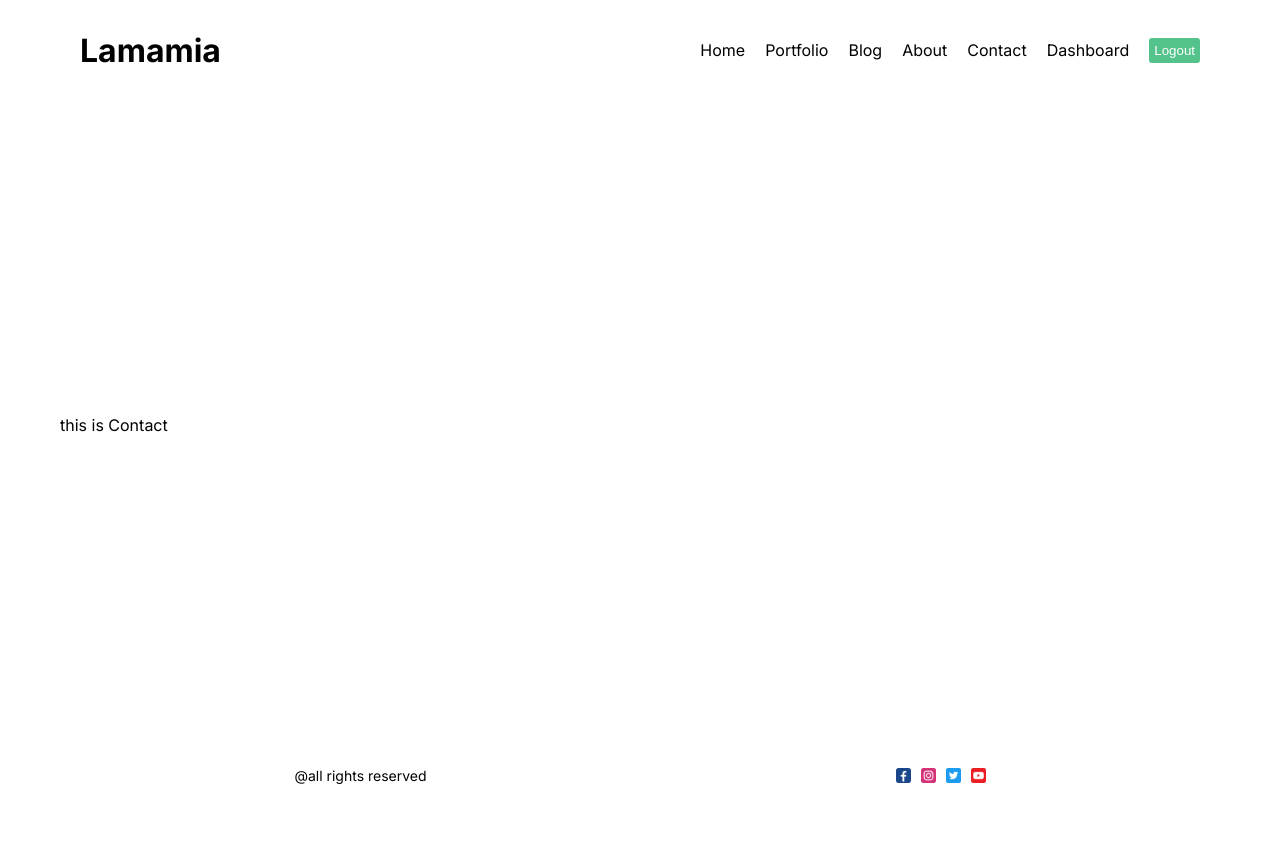
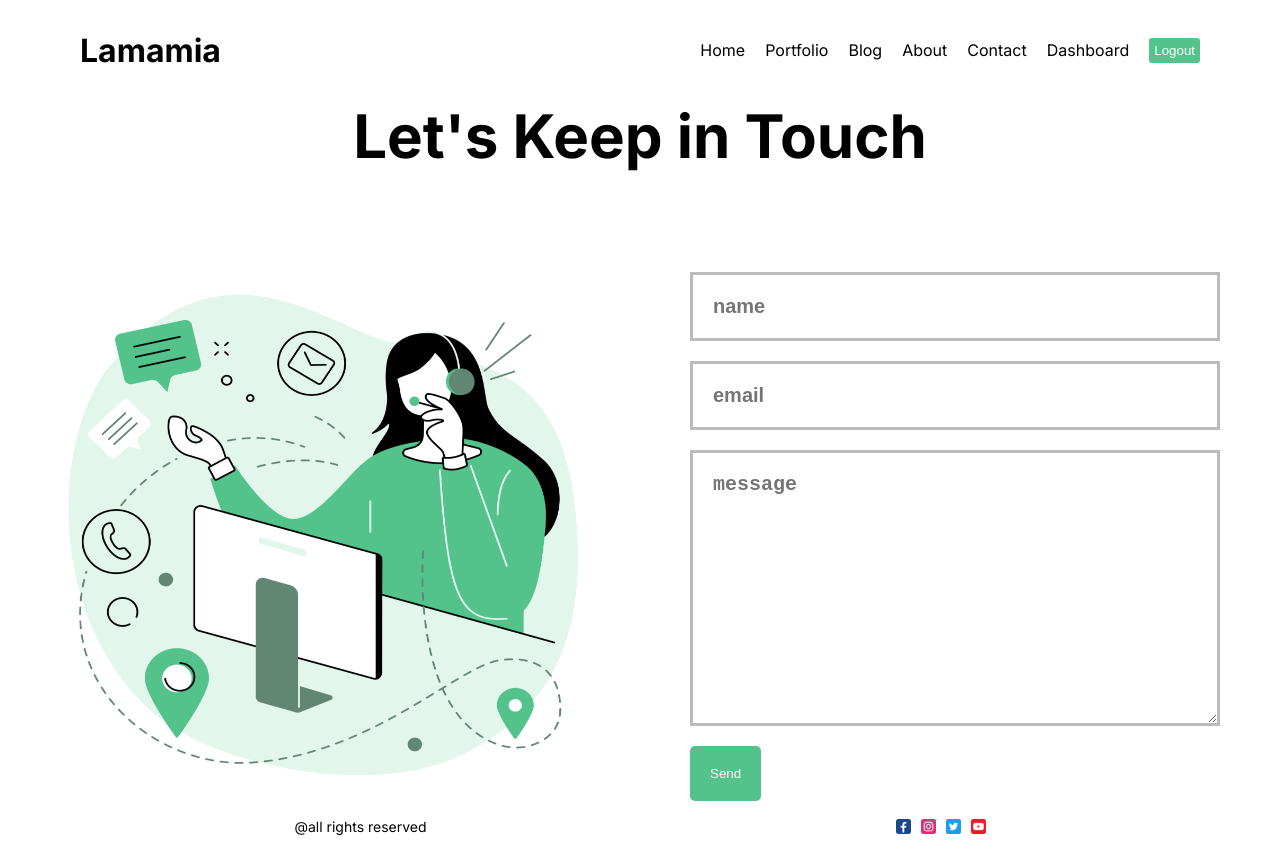
Before and after one commit to Buzala21/homework, a Next.js app: page /contact in a window 1280 px wide. Before the commit the page ends 800 px from the top, so only its background shows below. Built offline with nearby package versions, Linux system fonts and the light colour scheme.

Commit message:
Adding About And Contact Pages

```diff
--- a/src/app/about/page.module.css
+++ b/src/app/about/page.module.css
@@ -1,6 +1,6 @@
-.container{
+/* .container{
 
-}
+} */
 
 .imgContainer {
     width: 100%;
@@ -20,3 +20,22 @@
     padding: 5px;
     color: white;
   }
+  .textcontainer{
+    display: flex;
+    gap: 100px;
+    margin-top: 50px;
+  }
+  .item{
+    flex: 1;
+    margin-top: 50px;
+    display: flex;
+    flex-direction: column;
+    gap: 30px;
+  }
+
+
+    .desc {
+      font-size: 18px;
+      font-weight: 300;
+      text-align: justify;
+    }
--- a/src/app/contact/page.jsx
+++ b/src/app/contact/page.jsx
@@ -1,8 +1,32 @@
 import React from 'react'
+import styles from "./page.module.css"
+import Button from '@/components/button/Button'
+import Image from 'next/image'
 
 function Contact() {
   return (
-    <div>this is Contact</div>
+    <div>
+      <h1 className={styles.title}>Let's Keep in Touch</h1>
+      <div className={styles.content}>
+        <div className={styles.imgContainer}>
+        <Image
+            src="/contact.png"
+            alt="contact image"
+            fill={true}
+            className={styles.image}
+          />
+        </div>
+        <form  className={styles.form}>
+          <input type="text" placeholder='name' className={styles.input} />
+          <input type="text" placeholder="email" className={styles.input} />
+          <textarea className={styles.textArea}
+            placeholder="message"
+            cols="30"
+            rows="10"></textarea>
+          <Button title={"Send"} url={"/"}/>
+        </form>
+      </div>
+    </div>
   )
 }
 
--- /dev/null
+++ b/src/app/contact/page.module.css
@@ -0,0 +1,39 @@
+.imgContainer {
+    flex: 1;
+    height: 500px;
+    position: relative;
+  }
+  .content {
+    display: flex;
+    align-items: center;
+    gap: 100px;
+  }
+
+  .title {
+    font-size: 60px;
+    margin-bottom: 100px;
+    text-align: center;
+  }
+
+  .form {
+    flex: 1;
+     display: flex;
+     flex-direction: column;
+     gap: 20px;
+  }
+  .input,
+.textArea {
+  padding: 20px;
+  background-color: transparent;
+  border: none;
+  outline: none;
+  color: #bbb;
+  border: 3px solid #bbb;
+  font-size: 20px;
+  font-weight: bold;
+}
+
+.img{
+    object-fit: contain;
+
+}
--- a/src/app/page.jsx
+++ b/src/app/page.jsx
@@ -1,3 +1,4 @@
+import Button from '@/components/button/Button'
 import styles from './page.module.css'
 import Image from 'next/image'
 import Hero from 'public/hero.png'
@@ -9,7 +10,7 @@ export default function Home() {
         <h1 className={styles.title} >Better design  for your digital products</h1>
         <p className={styles.desc} >Turning your Idea into Reality. We bring together the teams from the
           global tech industry.</p>
-        <button className={styles.button} >See Our Works</button>
+        <Button title={"See Our Works"} url={"/portfolio"} />
       </div>
       <div className={styles.item}>
         <Image
--- /dev/null
+++ b/src/components/button/Button.jsx
@@ -0,0 +1,13 @@
+import React from 'react'
+import styles from "./button.module.css"
+import Link from 'next/link'
+
+function Button({title,url}) {
+  return (
+    <Link href={url}>
+    <button className={styles.button}>{title}</button>
+    </Link>
+  )
+}
+
+export default Button
--- /dev/null
+++ b/src/components/button/button.module.css
@@ -0,0 +1,9 @@
+.button{
+    padding: 20px;
+    cursor: pointer;
+    background-color: #53c28b;
+    border: none;
+    border-radius: 5px;
+    width: max-content;
+    color: white;
+}
```
Also changed, not shown: src/app/about/page.jsx (+31 -1 lines), src/app/page.module.css (+0 -11 lines), public/contact.png (added).
